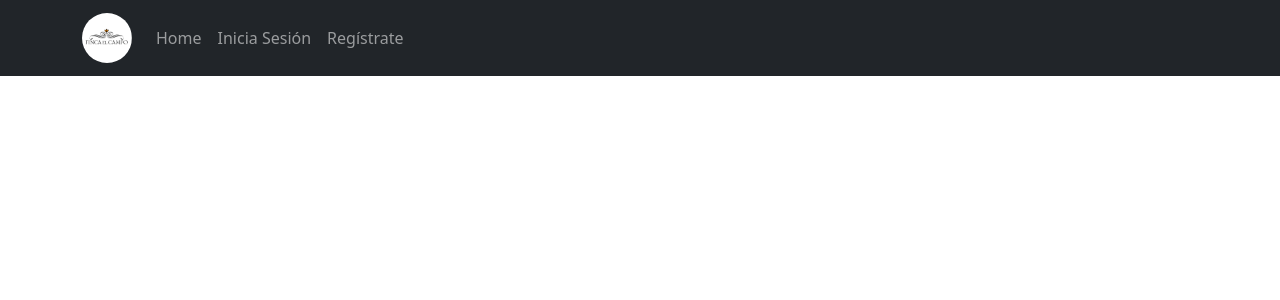
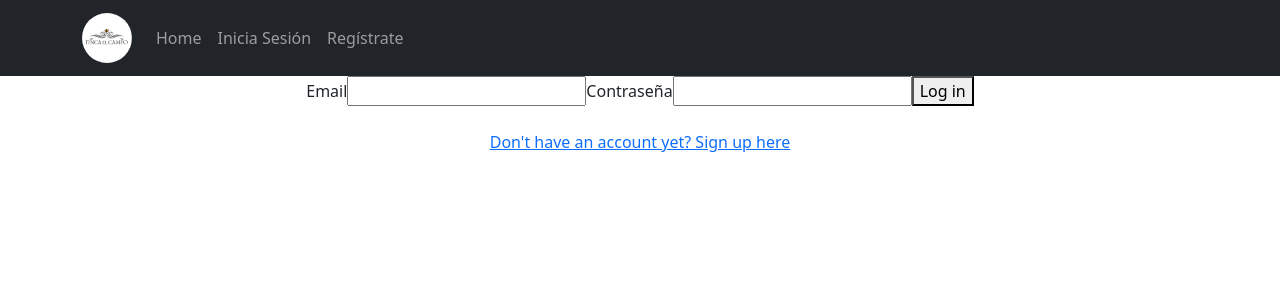
Before and after one commit to leakko/finca-el-campo, a React (Create React App) app: page / in a window 1280 px wide. Shown: the top 300 px of the page. Built offline with nearby package versions, Linux system fonts and the light colour scheme; no server answers.

Commit message:
Login logic implemented

```diff
--- a/package.json
+++ b/package.json
@@ -6,6 +6,7 @@
     "@testing-library/jest-dom": "^5.14.1",
     "@testing-library/react": "^11.2.7",
     "@testing-library/user-event": "^12.8.3",
+    "axios": "^0.21.4",
     "bootstrap": "^5.1.1",
     "react": "^17.0.2",
     "react-bootstrap": "^1.6.4",
--- a/src/Components/HomePage/HomePage.jsx
+++ b/src/Components/HomePage/HomePage.jsx
@@ -1,4 +1,5 @@
 import React from 'react';
+import Login from '../Login/Login';
 import MyNavbar from '../MyNavbar/MyNavbar';
 import "./HomePage.scss"
 
@@ -6,6 +7,7 @@ const HomePage = () => {
     return (
         <div className="HomePage">
             <MyNavbar />
+            <Login />
         </div>
     );
 };
--- /dev/null
+++ b/src/Components/Login/Login.jsx
@@ -0,0 +1,54 @@
+import { useState } from "react";
+import { Link, useHistory } from "react-router-dom";
+import { useAuth } from "../../hooks/useAuth";
+
+export default function Login() {
+  const [credentials, setCredentials] = useState({
+    email: "",
+    password: "",
+  });
+  const [error, setError] = useState();
+  const { login } = useAuth();
+  const { replace } = useHistory();
+
+  const onChange = (e) => {
+    setCredentials((old) => ({ ...old, [e.target.name]: e.target.value }));
+  };
+
+  const doLogin = (e) => {
+    e.preventDefault();
+    login(credentials.email, credentials.password)
+      .then(() => {
+        replace("/");
+      })
+      .catch((e) => {
+        setError(e.response.data.message);
+      });
+  };
+
+  return (
+    <div className="Login">
+      {error && <p>There was an error: {error}</p>}
+      <form onSubmit={doLogin}>
+        <label htmlFor="email">Email</label>
+        <input
+          name="email"
+          id="email"
+          value={credentials.email}
+          onChange={onChange}
+        />
+        <label htmlFor="password">Contraseña</label>
+        <input
+          name="password"
+          id="password"
+          type="password"
+          value={credentials.password}
+          onChange={onChange}
+        />
+        <button type="submit">Log in</button>
+      </form>
+      <br />
+      <Link to="/signup">Don't have an account yet? Sign up here</Link>
+    </div>
+  );
+}
--- /dev/null
+++ b/src/contexts/AuthContext.js
@@ -0,0 +1,57 @@
+import React, { useEffect, useState } from "react";
+import { login } from "../services/AuthService";
+import { getCurrentUser } from "../services/UserService";
+import {
+  deleteAccessToken,
+  getAccessToken,
+  setAccessToken,
+} from "../store/AccessTokenStore";
+
+export const AuthContext = React.createContext({
+  user: undefined,
+  token: undefined,
+});
+
+export default function AuthContextProvider({ children }) {
+  const [token, setToken] = useState(getAccessToken());
+  const [user, setUser] = useState();
+
+  useEffect(() => {
+    // if there's a token
+    if (token) {
+      // if there's not an user
+      if (!user) {
+        // GET user
+        getCurrentUser()
+          // if OK, setUser
+          .then((user) => setUser(user))
+          .catch(() => {
+            // if NOK, delete token from state AND storage
+            deleteAccessToken();
+            setToken(undefined);
+          });
+      }
+    } else {
+      setUser(undefined);
+    }
+
+    // if no token
+    // delete user
+  }, [token, user]);
+
+  const loginFn = (email, password) => {
+    return login(email, password).then((response) => {
+      setAccessToken(response.access_token);
+      setToken(response.access_token);
+    });
+  };
+
+  const logout = () => {
+    deleteAccessToken();
+    setToken(undefined);
+    setUser(undefined);
+  }
+
+  const value = { user: user, token: token, login: loginFn, logout };
+  return <AuthContext.Provider value={value}>{children}</AuthContext.Provider>;
+}
--- /dev/null
+++ b/src/hooks/useAuth.js
@@ -0,0 +1,4 @@
+import { useContext } from "react";
+import { AuthContext } from "../contexts/AuthContext";
+
+export const useAuth = () => useContext(AuthContext);
--- a/src/index.js
+++ b/src/index.js
@@ -2,16 +2,16 @@ import React from 'react';
 import ReactDOM from 'react-dom';
 import './index.css';
 import App from './App';
-import reportWebVitals from './reportWebVitals';
+import { BrowserRouter } from "react-router-dom";
+import AuthContextProvider from "./contexts/AuthContext";
 
 ReactDOM.render(
   <React.StrictMode>
-    <App />
+    <AuthContextProvider>
+      <BrowserRouter>
+        <App />
+      </BrowserRouter>
+    </AuthContextProvider>
   </React.StrictMode>,
-  document.getElementById('root')
+  document.getElementById("root")
 );
-
-// If you want to start measuring performance in your app, pass a function
-// to log results (for example: reportWebVitals(console.log))
-// or send to an analytics endpoint. Learn more: https://bit.ly/CRA-vitals
-reportWebVitals();
--- /dev/null
+++ b/src/services/AuthService.js
@@ -0,0 +1,7 @@
+import { create } from "./BaseService";
+
+const http = create(false);
+
+export const login = (email, password) => {
+  return http.post("/login", { email, password });
+};
--- /dev/null
+++ b/src/services/BaseService.js
@@ -0,0 +1,20 @@
+import axios from "axios";
+import { getAccessToken } from "../store/AccessTokenStore";
+const BASE_URL = process.env.REACT_APP_BASE_URL;
+
+export const create = (useAccessToken = true) => {
+  const http = axios.create({
+    baseURL: BASE_URL || "http://localhost:5000",
+  });
+
+  http.interceptors.request.use((request) => {
+    if (useAccessToken && getAccessToken()) {
+      request.headers.common.Authorization = `Bearer ${getAccessToken()}`;
+    }
+    return request;
+  });
+
+  http.interceptors.response.use((response) => response.data);
+
+  return http;
+};
--- /dev/null
+++ b/src/services/UserService.js
@@ -0,0 +1,11 @@
+import { create } from "./BaseService";
+
+const http = create();
+
+export const getCurrentUser = () => {
+	return http.get("/users/me");
+}
+
+export const createUser = (user) => {
+	return http.post("/users", user);
+}
--- /dev/null
+++ b/src/store/AccessTokenStore.js
@@ -0,0 +1,7 @@
+  const ACCESS_TOKEN = "access_token";
+
+export const getAccessToken = () => window.localStorage.getItem(ACCESS_TOKEN);
+
+export const setAccessToken = (value) => window.localStorage.setItem(ACCESS_TOKEN, value);
+
+export const deleteAccessToken = () => window.localStorage.removeItem(ACCESS_TOKEN);
```
Also changed, not shown: src/Components/Login/Login.scss (added), 2 other files (tests, documents, lock files or other folders).
